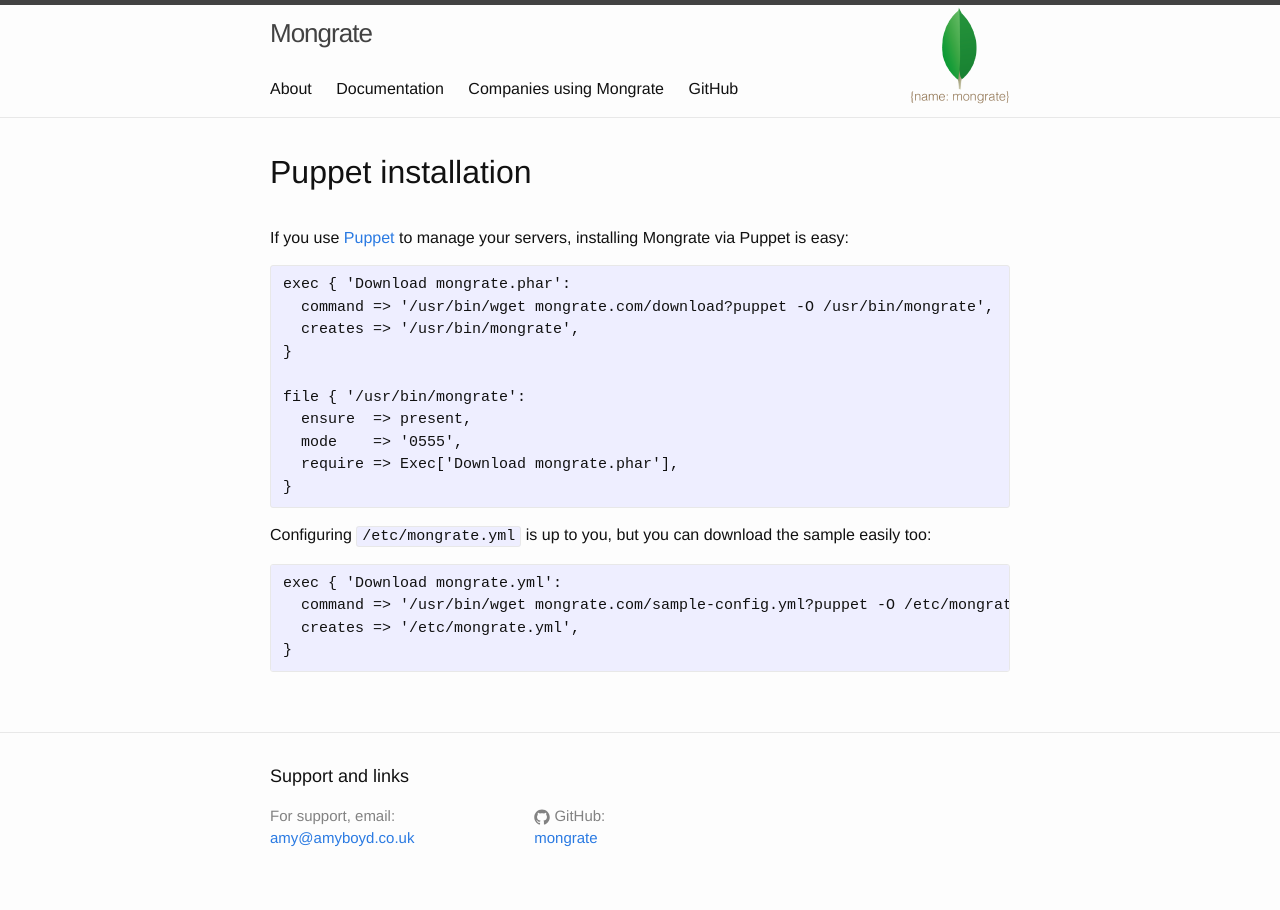
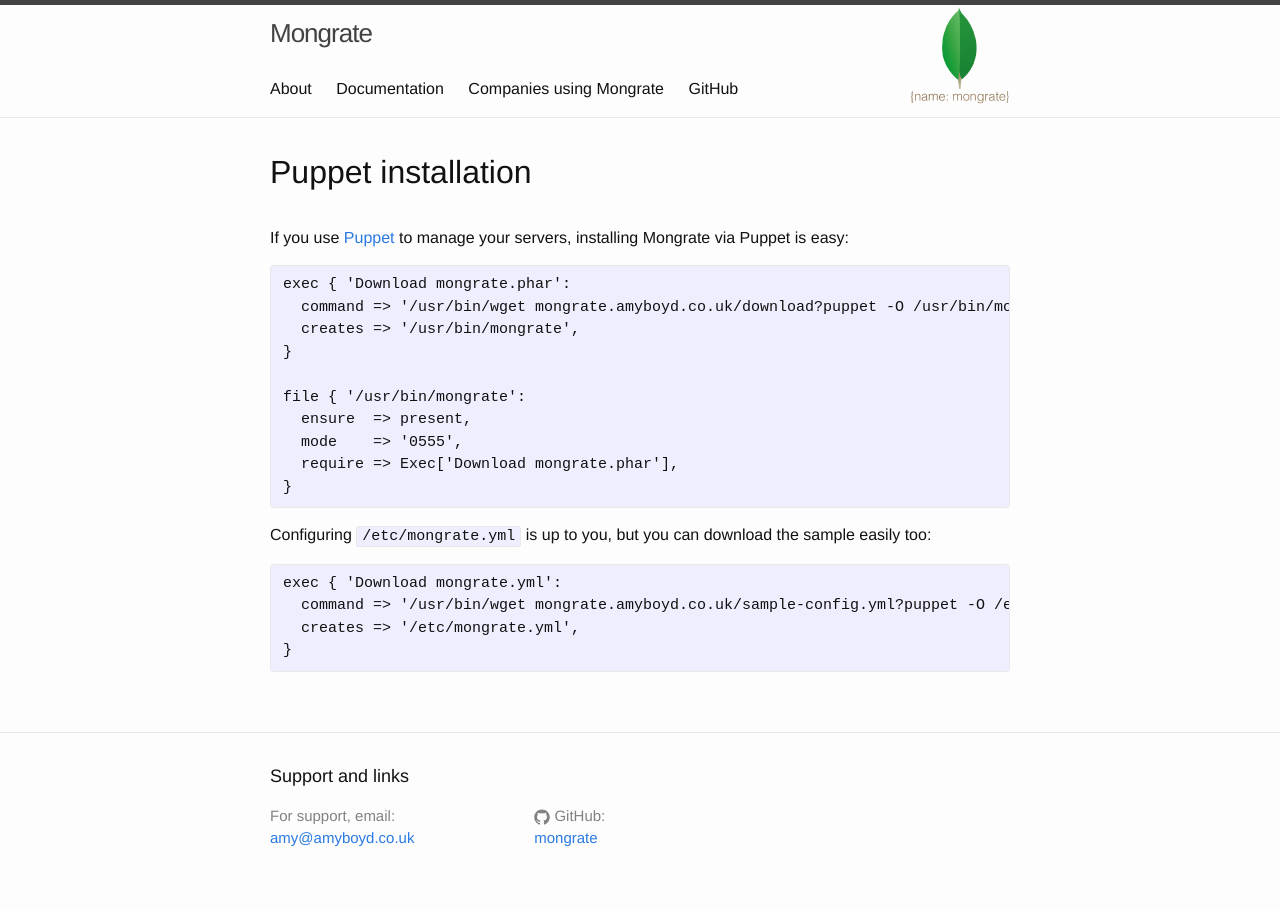
Before and after one commit to mongrate/mongrate.com, a Jekyll site: the page built from pages/docs/puppet.md, in a window 1280 px wide. Built offline with Jekyll 4.4.1, drawn with Linux system fonts in a browser that asks for light colours.

Commit message:
The domain mongrate.com expired - change to mongrate.amyboyd.co.uk.

```diff
--- a/_config.yml
+++ b/_config.yml
@@ -4,7 +4,7 @@ email: "amy@amyboyd.co.uk"
 description: >
     Mongrate brings testing and TDD to your MongoDB migrations, and makes migrations easy to write.
 baseurl: ""
-url: "http://mongrate.com"
+url: "http://mongrate.amyboyd.co.uk"
 github_username: mongrate
 markdown: kramdown
 include:
--- a/etc/nginx.conf
+++ b/etc/nginx.conf
@@ -1,7 +1,7 @@
 server {
-    server_name             mongrate.com.dev;
+    server_name             mongrate.amyboyd.co.uk.dev;
     listen                  80;
-    root                    /home/mongrate/project/mongrate.com/_site;
+    root                    /home/mongrate/project/mongrate.amyboyd.co.uk/_site;
     client_max_body_size    20k;
     server_tokens           off;
     error_log               /home/mongrate/logs/errors.log;
--- a/pages/docs/puppet.md
+++ b/pages/docs/puppet.md
@@ -11,7 +11,7 @@ is easy:
 
 <pre>
 exec { 'Download mongrate.phar':
-  command => '/usr/bin/wget mongrate.com/download?puppet -O /usr/bin/mongrate',
+  command => '/usr/bin/wget mongrate.amyboyd.co.uk/download?puppet -O /usr/bin/mongrate',
   creates => '/usr/bin/mongrate',
 }
 
@@ -26,7 +26,7 @@ Configuring `/etc/mongrate.yml` is up to you, but you can download the sample ea
 
 <pre>
 exec { 'Download mongrate.yml':
-  command => '/usr/bin/wget mongrate.com/sample-config.yml?puppet -O /etc/mongrate.yml',
+  command => '/usr/bin/wget mongrate.amyboyd.co.uk/sample-config.yml?puppet -O /etc/mongrate.yml',
   creates => '/etc/mongrate.yml',
 }
 </pre>
```
Also changed, not shown: README.md (+3 -3 lines), etc/nginx-prod.conf (+2 -9 lines), pages/docs/ansible.md (+2 -2 lines), pages/docs/installation.md (+2 -2 lines), pages/docs/writing-migrations.md (+3 -3 lines), 1 other file.
